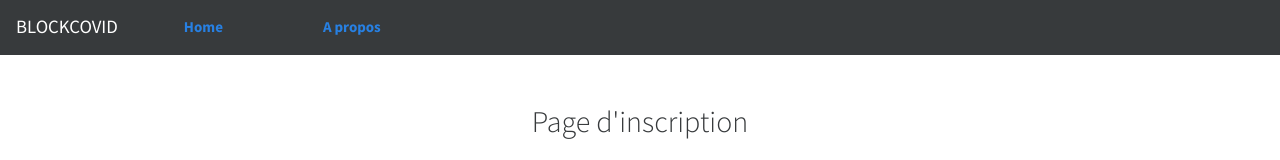
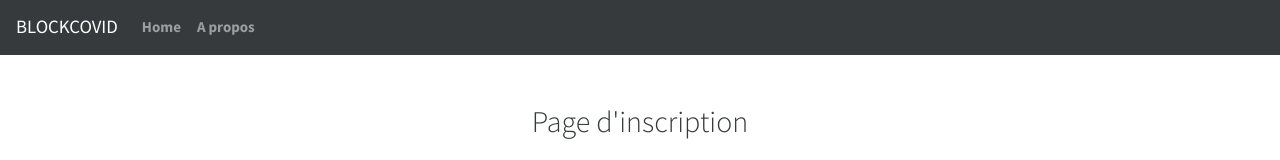
Before and after one commit to BlockCovidHedi/BlockCovidWeb, a Vue app: page /signup in a window 1280 px wide. Shown: the top 160 px of the page. Built offline with nearby package versions, Linux system fonts and the light colour scheme; no server answers.

Commit message:
change nav view

```diff
--- a/src/App.vue
+++ b/src/App.vue
@@ -1,37 +1,48 @@
 <template>
   <div>
     <header>
-        <b-navbar toggleable="lg" type="dark" variant="dark" id="nav">
+      <b-navbar id="nav" toggleable="sm" type="dark" variant="dark">
         <b-navbar-brand>BLOCKCOVID</b-navbar-brand>
-          <div v-if="token">
-            <router-link to="/connected">Home</router-link>
-            <a href="#" @click.prevent="logout()">Se déconnecter</a>
-          </div>
-
-          <div v-else>
-            <router-link to="/">Home</router-link>
-            <router-link to="/about">A propos</router-link>
-          </div>
+        <b-navbar-toggle target="nav-collapse"></b-navbar-toggle>
+        <b-collapse id="nav-collapse" is-nav>
+          <template v-if="token">
+            <b-navbar-nav>
+              <b-nav-item to="/connected">Home</b-nav-item>
+            </b-navbar-nav>
+            <b-navbar-nav class="ml-auto">
+              <b-nav-item-dropdown text="Paramètre" right>
+                <b-dropdown-item to="/">Profile</b-dropdown-item>
+                <b-dropdown-item href="/" @click.prevent="logout()">Se déconnecter</b-dropdown-item>
+              </b-nav-item-dropdown>
+            </b-navbar-nav>
+          </template>
+          <template v-else>
+            <b-navbar-nav>
+              <b-nav-item to="/">Home</b-nav-item>
+              <b-nav-item to="/about">A propos</b-nav-item>
+            </b-navbar-nav>
+          </template>
+        </b-collapse>
       </b-navbar>
     </header>
     <body class="mt-5">
-
     <router-view/>
     </body>
     <footer>
-      <img src="./assets/covid_logo_footer.jpg" height="100" width="250" alt="covid logo">
+      <img alt="covid logo" height="100" src="./assets/covid_logo_footer.jpg" width="250">
     </footer>
   </div>
 </template>
 <script>
 import Users from './services/users'
 import Route from './router/index'
+
 export default {
-    data : () => ({
+  data: () => ({
     token: Users.isToken()
   }),
-    methods : {
-      logout : function() {
+  methods: {
+    logout: function () {
       Users.logout()
       Route.push('/')
     }
@@ -50,18 +61,15 @@
 }
 
 #nav a {
-  padding: 50px;
-}
-
-#nav a {
   font-weight: bold;
 }
 
 #nav a.router-link-exact-active {
   color: #42b983;
 }
+
 footer {
-  position:fixed;
+  position: fixed;
   bottom: 0;
   right: 0;
 }
```
Lines whose indentation alone changed are shown as unchanged.
